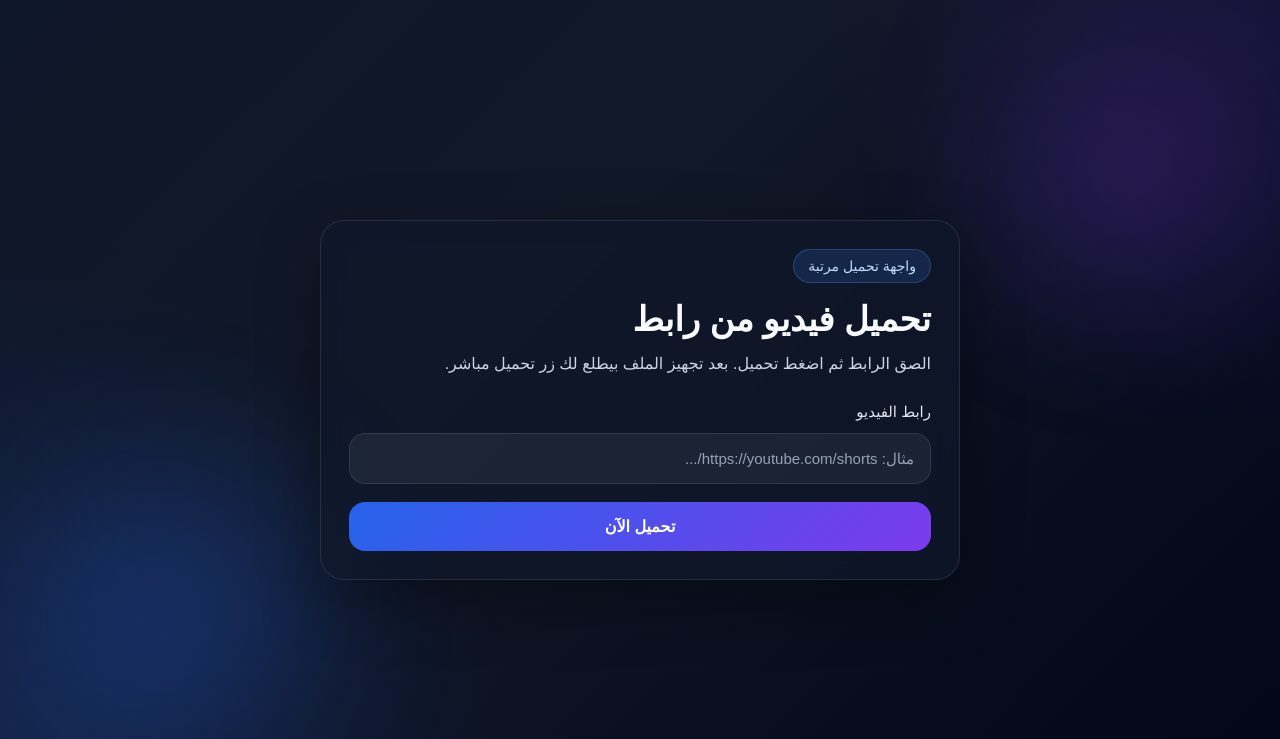
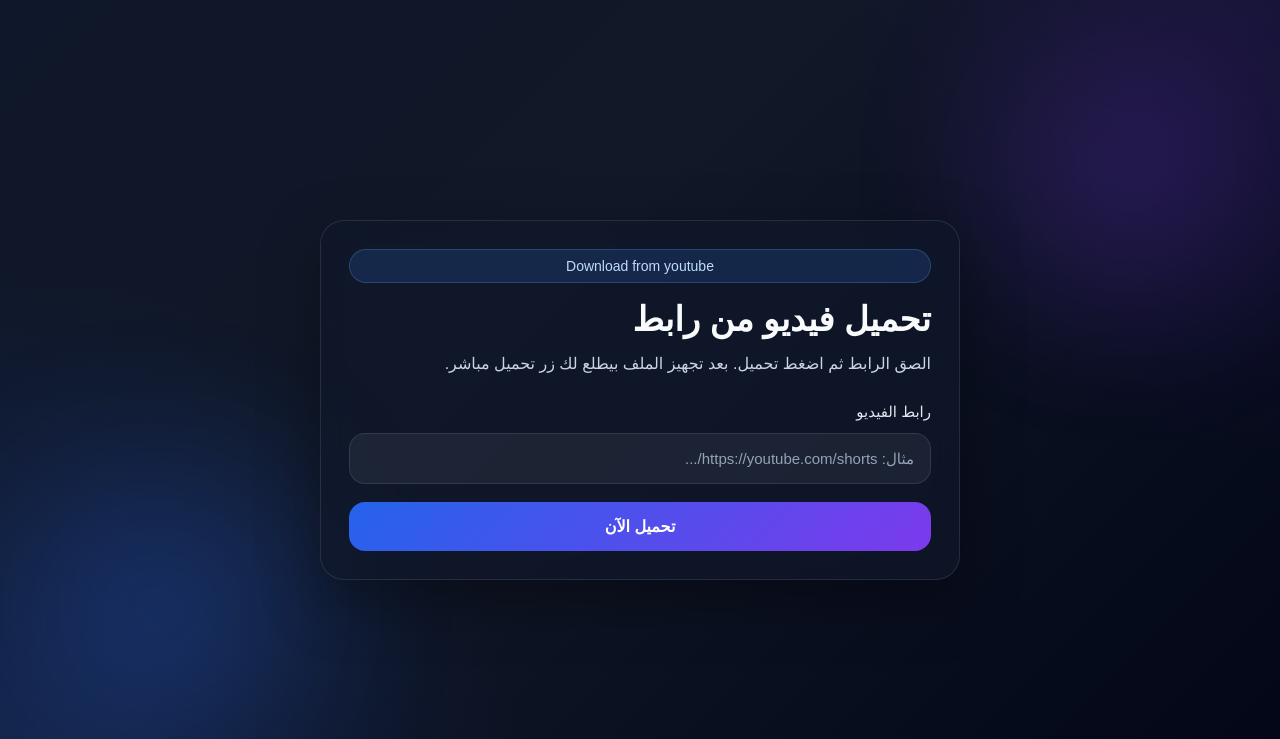
Before and after one commit to Mohanadfa/video-downloader, a Flask app: page / in a window 1280 px wide. Shown: the top 739 px of the page. Run offline with Flask 3, Linux system fonts and the light colour scheme.

Commit message:
update UI

```diff
--- a/static/style.css
+++ b/static/style.css
@@ -61,14 +61,16 @@
 }
 
 .badge {
-  display: inline-block;
+    display: block;
+    margin: 0 auto 16px auto;
+    text-align: center;
+
     background: rgba(59, 130, 246, 0.16);
     color: #bfdbfe;
     border: 1px solid rgba(96, 165, 250, 0.25);
     padding: 8px 14px;
     border-radius: 999px;
     font-size: 14px;
-  margin-bottom: 16px;
 }
 
 h1 {
--- a/templates/index.html
+++ b/templates/index.html
@@ -12,7 +12,7 @@
 
   <main class="container">
     <section class="card">
-      <div class="badge">واجهة تحميل مرتبة</div>
+      <div class="badge">Download from youtube</div>
 
       <h1>تحميل فيديو من رابط</h1>
       <p class="subtitle">
```
Lines whose indentation alone changed are shown as unchanged.
